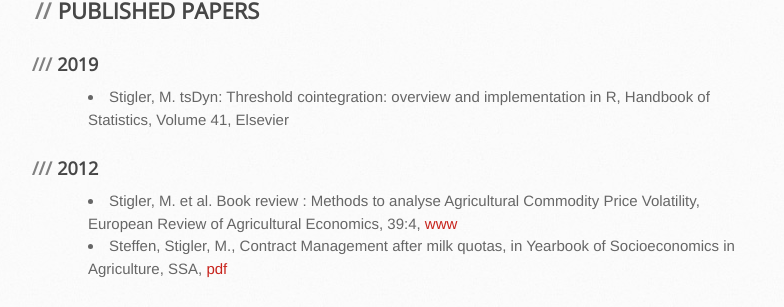
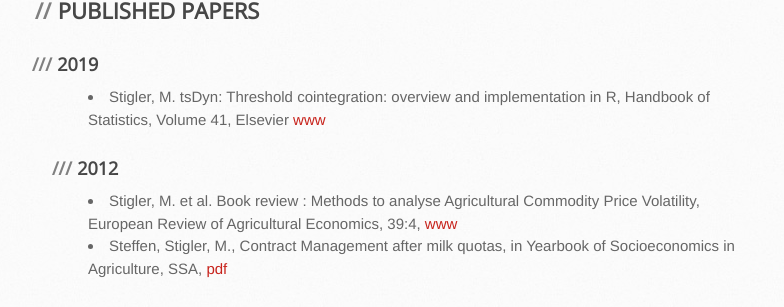
Before and after one commit to MatthieuStigler/MatthieuStigler.github.io, a Jekyll site: the page built from Research.Md, in a window 1280 px wide and 900 px high, scrolled down 894 px. Shown: the part 149-456 px from the top of the window, without its empty margins (102-886 px from the left). Built offline with Jekyll 4.4.1, drawn with Linux system fonts in a browser that asks for light colours.

Commit message:
add link paper

```diff
--- a/Research.Md
+++ b/Research.Md
@@ -31,7 +31,7 @@
 ### 2019
 
  - Stigler, M. tsDyn: Threshold cointegration: overview and implementation in R, *Handbook of Statistics, Volume 41*, Elsevier
-
+[www](https://www.sciencedirect.com/science/article/pii/S0169716119300355?via%3Dihub)
 ### 2012
 
  - Stigler, M. et al. Book review : Methods to analyse Agricultural Commodity Price Volatility, *European Review of Agricultural Economics*, 39:4, [www](http://erae.oxfordjournals.org/content/39/4/732.extract)
```
